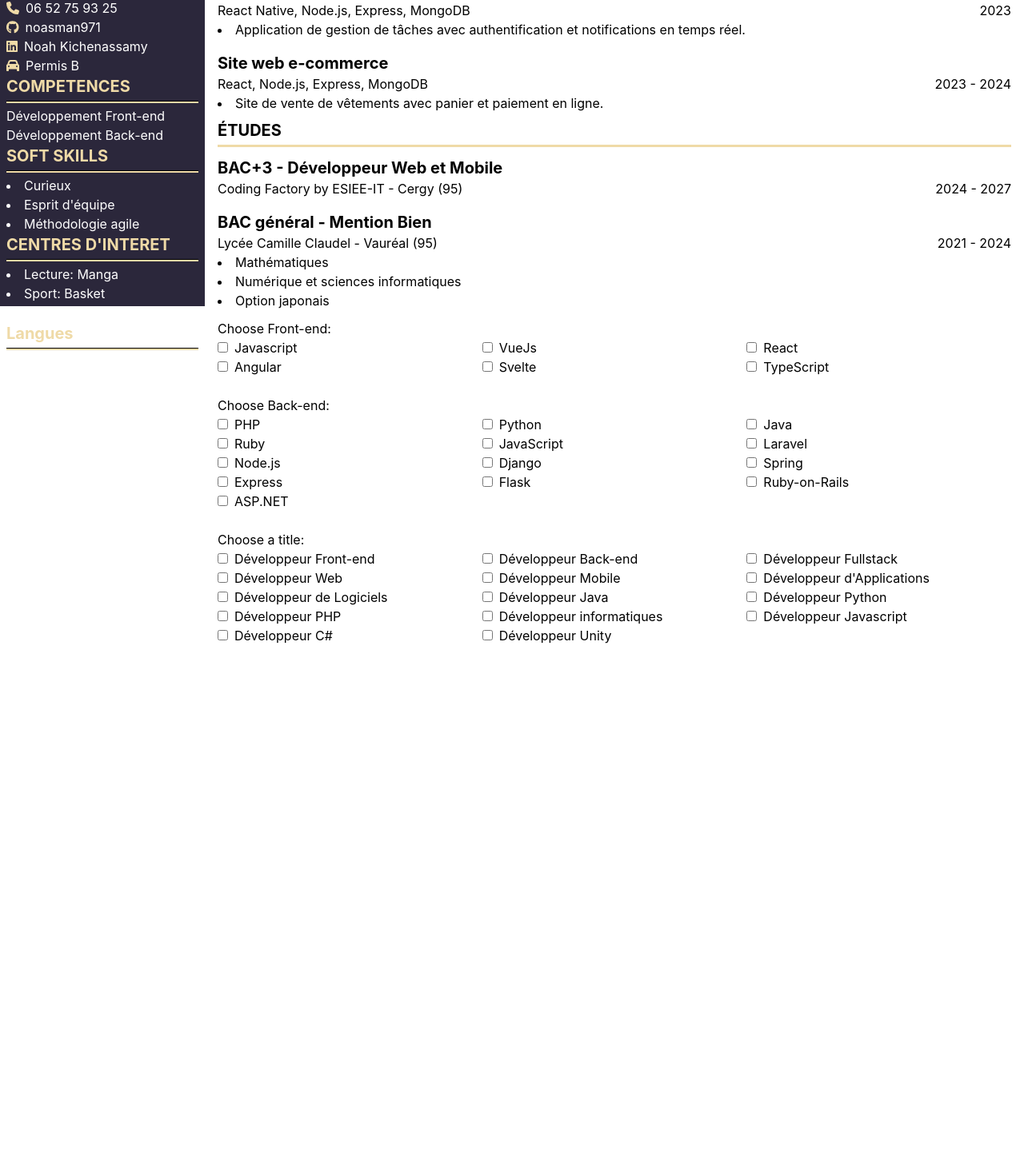
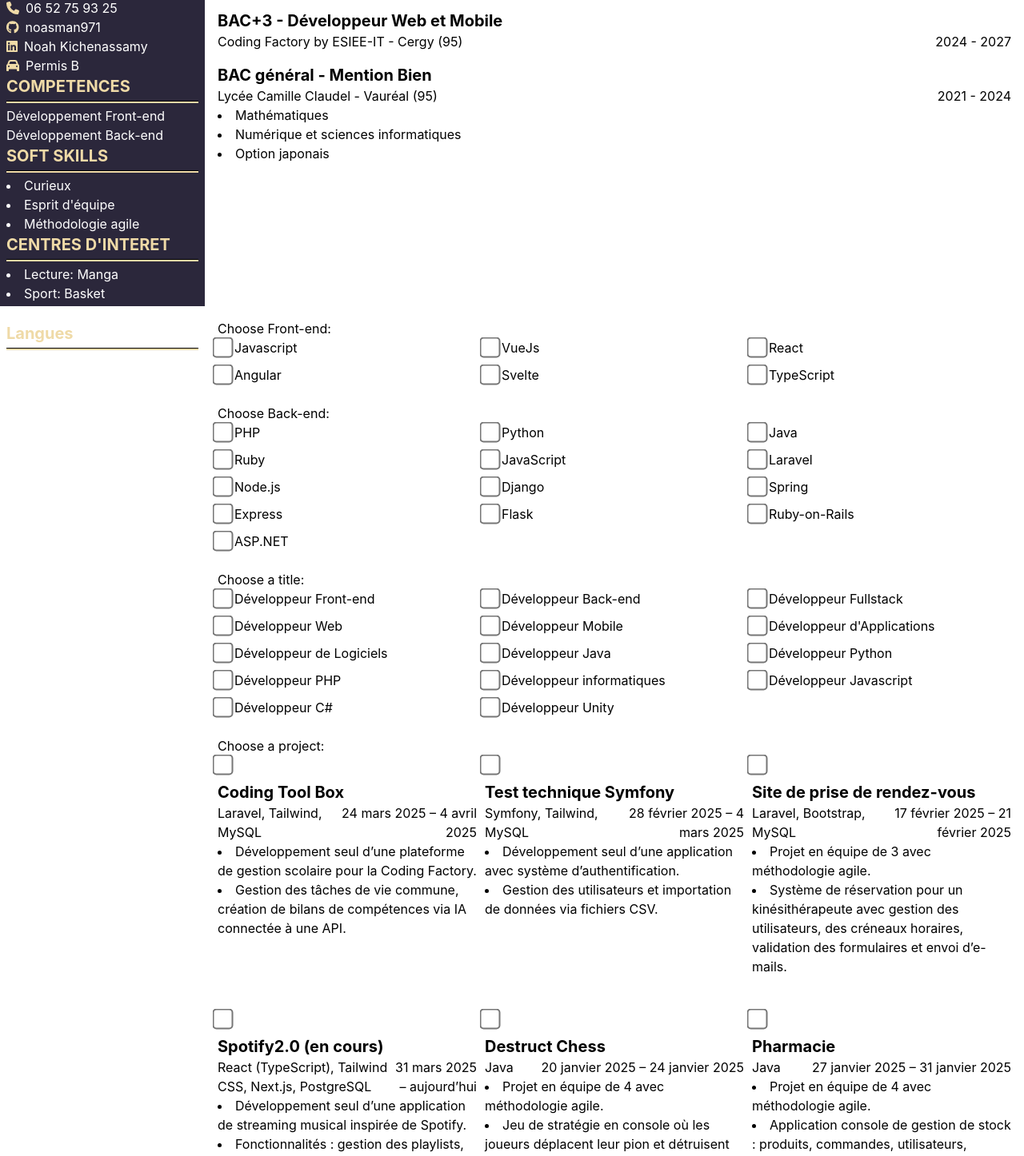
Before and after one commit to noasman971/CVGenerator, a React (Vite) app in the folder CvGenerator/: page / in a window 1280 px wide. Shown: the part 417-1863 px from the top of the page at 80% size. Before the commit the page ends 1600 px from the top, so only its background shows below. Built offline with nearby package versions, Linux system fonts and the light colour scheme.

Commit message:
Add project

```diff
--- a/CvGenerator/src/App.tsx
+++ b/CvGenerator/src/App.tsx
@@ -8,12 +8,13 @@ function App() {
     const [frontend, setFrontend] = useState<string[]>([]);
     const [backend, setBackend] = useState<string[]>([]);
     const [title, setTitle] = useState<string>("");
+    const [projets, setProjets] = useState<React.ReactNode[]>([]);
 
     return (
         <>
             <div>
                 <Sidebar frontend={frontend} backend={backend} />
-                <PrincipalPage title={title} />
+                <PrincipalPage title={title} bloc2Content={projets} />
                 <UpdatePage
                     title={title}
                     setTitle={setTitle}
@@ -21,6 +22,8 @@ function App() {
                     setBackend={setBackend}
                     frontend={frontend}
                     backend={backend}
+                    project={projets}
+                    setproject={setProjets}
                 />
             </div>
         </>
--- a/CvGenerator/src/components/PrincipalPage.tsx
+++ b/CvGenerator/src/components/PrincipalPage.tsx
@@ -2,9 +2,12 @@ import { Bloc2, Bloc2Content } from "./Bloc2.tsx";
 
 interface Props {
     title: string;
+    bloc2Content?: React.ReactNode[];
 }
 
-export default function PrincipalPage({ title }: Props) {
+
+
+export default function PrincipalPage({ title, bloc2Content }: Props) {
     return (
         <div className="p-4 sm:ml-64 h-screen w-[calc(100%-256px)]">
             <TitleHeader title={title} />
@@ -28,20 +31,10 @@ export default function PrincipalPage({ title }: Props) {
             </Bloc2>
 
             <Bloc2 title={"PROJETS (VOIR PLUS SUR GITHUB)"}>
-                <Bloc2Content
-                    title={"Application multiplateforme"}
-                    languages={"React Native, Node.js, Express, MongoDB"}
-                    date={"2023"}
-                    description={[
-                        "Application de gestion de tâches avec authentification et notifications en temps réel.",
-                    ]}
-                />
-                <Bloc2Content
-                    title={"Site web e-commerce"}
-                    languages={"React, Node.js, Express, MongoDB"}
-                    date={"2023 - 2024"}
-                    description={["Site de vente de vêtements avec panier et paiement en ligne."]}
-                />
+                {bloc2Content?.map((content, index) => (
+                    <div key={index}>{content}</div>
+                ))}
+
             </Bloc2>
 
             <Bloc2 title={"ÉTUDES"}>
--- a/CvGenerator/src/components/UpdatePage.tsx
+++ b/CvGenerator/src/components/UpdatePage.tsx
@@ -1,4 +1,5 @@
 import {useState} from "react";
+import {Bloc2Content} from "./Bloc2.tsx";
 
 interface Props {
     title: string;
@@ -21,6 +22,7 @@ function Checkbox({ title, onChange }: Props) {
                 checked={checked}
                 id={title}
                 name={title}
+                className="scale-200"
             />
             <label className="mx-2" htmlFor={title}>
                 {title}
@@ -29,6 +31,11 @@ function Checkbox({ title, onChange }: Props) {
     );
 }
 
+
+
+
+
+
 interface UpdatePageProps {
     title: string;
     setTitle: (title: string) => void;
@@ -36,9 +43,11 @@ interface UpdatePageProps {
     backend: string[];
     setFrontend: (langs: string[]) => void;
     setBackend: (langs: string[]) => void;
+    project: React.ReactNode[];
+    setproject: (project: React.ReactNode[]) => void;
 }
 
-export default function UpdatePage({ setTitle, frontend, backend, setFrontend, setBackend }: UpdatePageProps) {
+export default function UpdatePage({ setTitle, frontend, backend, setFrontend, setBackend, project, setproject }: UpdatePageProps) {
 
     const handleCheckboxChange = (type: "frontend" | "backend", title: string, checked: boolean) => {
         const update = type === "frontend" ? frontend : backend;
@@ -55,6 +64,22 @@ export default function UpdatePage({ setTitle, frontend, backend, setFrontend, s
         setTitle(title);
     };
 
+    const handleProjectChange = (checked:boolean, element:React.ReactNode) => {
+
+
+        if(checked)
+        {
+            setproject([...project, element]);
+        }
+        else
+        {
+            setproject(project.filter((item) => (item as any).key !== (element as any).key));
+        }
+    }
+
+
+
+
     const frontEndLangs = ["Javascript", "VueJs", "React", "Angular", "Svelte", "TypeScript"];
     const backEndLangs = ["PHP", "Python", "Java", "Ruby", "JavaScript", "Laravel", "Node.js", "Django", "Spring", "Express", "Flask", "Ruby-on-Rails", "ASP.NET"];
     const titleJob = [
@@ -66,30 +91,106 @@ export default function UpdatePage({ setTitle, frontend, backend, setFrontend, s
     ];
 
 
+    const projects = [
+        <Bloc2Content
+            title={"Coding Tool Box"}
+            languages={"Laravel, Tailwind, MySQL"}
+            date={"24 mars 2025 – 4 avril 2025"}
+            description={[
+                "Développement seul d’une plateforme de gestion scolaire pour la Coding Factory.",
+                "Gestion des tâches de vie commune, création de bilans de compétences via IA connectée à une API."
+            ]}
+        />,
+        <Bloc2Content
+            title={"Test technique Symfony"}
+            languages={"Symfony, Tailwind, MySQL"}
+            date={"28 février 2025 – 4 mars 2025"}
+            description={[
+                "Développement seul d’une application avec système d’authentification.",
+                "Gestion des utilisateurs et importation de données via fichiers CSV."
+            ]}
+        />,
+        <Bloc2Content
+            title={"Site de prise de rendez-vous"}
+            languages={"Laravel, Bootstrap, MySQL"}
+            date={"17 février 2025 – 21 février 2025"}
+            description={[
+                "Projet en équipe de 3 avec méthodologie agile.",
+                "Système de réservation pour un kinésithérapeute avec gestion des utilisateurs, des créneaux horaires, validation des formulaires et envoi d’e-mails."
+            ]}
+        />,
+        <Bloc2Content
+            title={"Spotify2.0 (en cours)"}
+            languages={"React (TypeScript), Tailwind CSS, Next.js, PostgreSQL"}
+            date={"31 mars 2025 – aujourd’hui"}
+            description={[
+                "Développement seul d’une application de streaming musical inspirée de Spotify.",
+                "Fonctionnalités : gestion des playlists, lecture de musique."
+            ]}
+        />,
+        <Bloc2Content
+            title={"Destruct Chess"}
+            languages={"Java"}
+            date={"20 janvier 2025 – 24 janvier 2025"}
+            description={[
+                "Projet en équipe de 4 avec méthodologie agile.",
+                "Jeu de stratégie en console où les joueurs déplacent leur pion et détruisent des cases.",
+                "Système de scores et règles spécifiques."
+            ]}
+        />,
+        <Bloc2Content
+            title={"Pharmacie"}
+            languages={"Java"}
+            date={"27 janvier 2025 – 31 janvier 2025"}
+            description={[
+                "Projet en équipe de 4 avec méthodologie agile.",
+                "Application console de gestion de stock : produits, commandes, utilisateurs, historique des transactions."
+            ]}
+        />,
+        <Bloc2Content
+            title={"Jeu de démineur"}
+            languages={"Python"}
+            date={"16 décembre 2024 – 20 décembre 2024"}
+            description={[
+                "Projet en équipe de 4 avec méthodologie agile.",
+                "Création d’un jeu interactif de démineur en terminal."
+            ]}
+        />
+    ];
+
 
 
     return (
         <div className={"p-4 sm:ml-64 w-[calc(100%-256px)] h-screen"}>
-            <fieldset className={"grid grid-cols-3"}>
+            <fieldset className={"grid grid-cols-3 gap-2.5"}>
                 <legend>Choose Front-end:</legend>
                 {frontEndLangs.map((lang) => (
                     <Checkbox key={lang} title={lang} onChange={(checked) => handleCheckboxChange("frontend", lang, checked)} />
                 ))}
             </fieldset>
 
-            <fieldset className={"grid grid-cols-3 mt-6"}>
+            <fieldset className={"grid grid-cols-3 mt-6 gap-2.5"}>
                 <legend>Choose Back-end:</legend>
                 {backEndLangs.map((lang) => (
                     <Checkbox key={lang} title={lang} onChange={(checked) => handleCheckboxChange("backend", lang, checked)} />
                 ))}
             </fieldset>
 
-            <fieldset className={"grid grid-cols-3 mt-6"}>
+            <fieldset className={"grid grid-cols-3 mt-6 gap-2.5"}>
                 <legend>Choose a title:</legend>
                 {titleJob.map((jobTitle) => (
                     <Checkbox key={jobTitle} title={jobTitle} onChange={() => handleTitleChange(jobTitle)} />
                 ))}
             </fieldset>
+
+            <fieldset className={"grid grid-cols-3 mt-6 gap-2.5"}>
+                <legend>Choose a project:</legend>
+                {projects.map((project, index) => (
+                    <Checkbox key={index} title={project} onChange={(checked) => handleProjectChange(checked, project)} />
+                ))}
+
+            </fieldset>
+
         </div>
     );
 }
```
